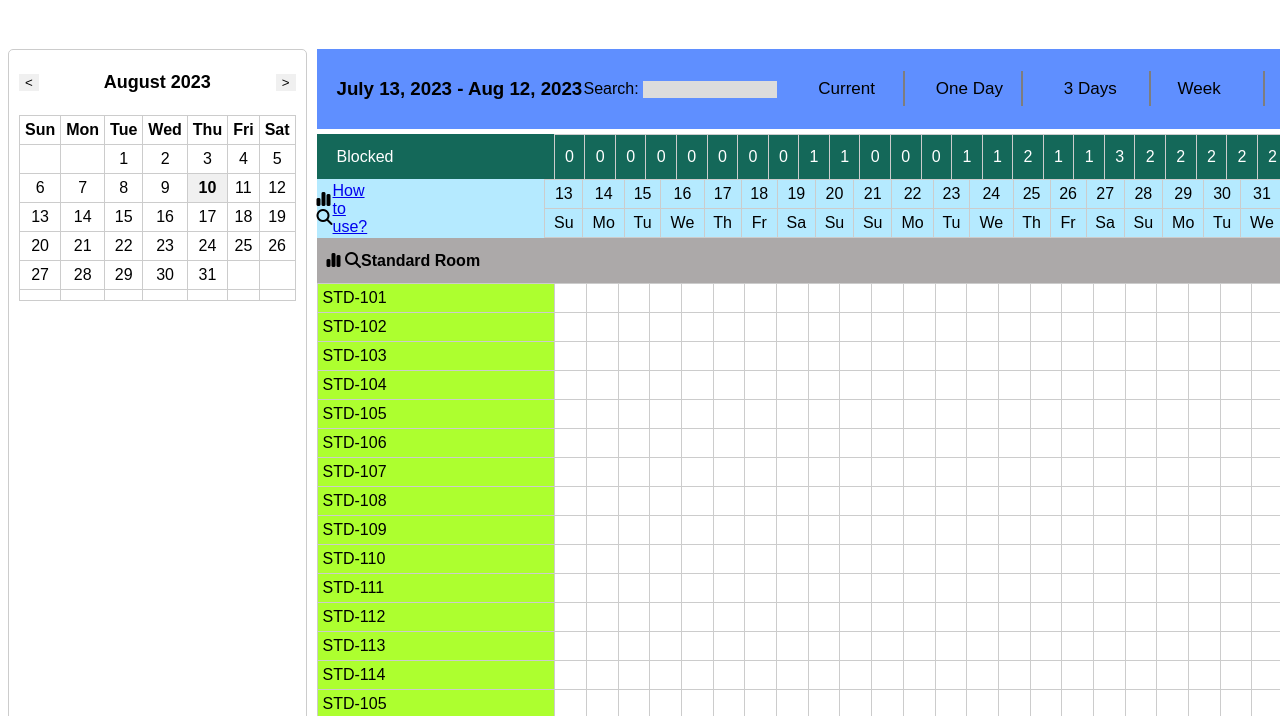
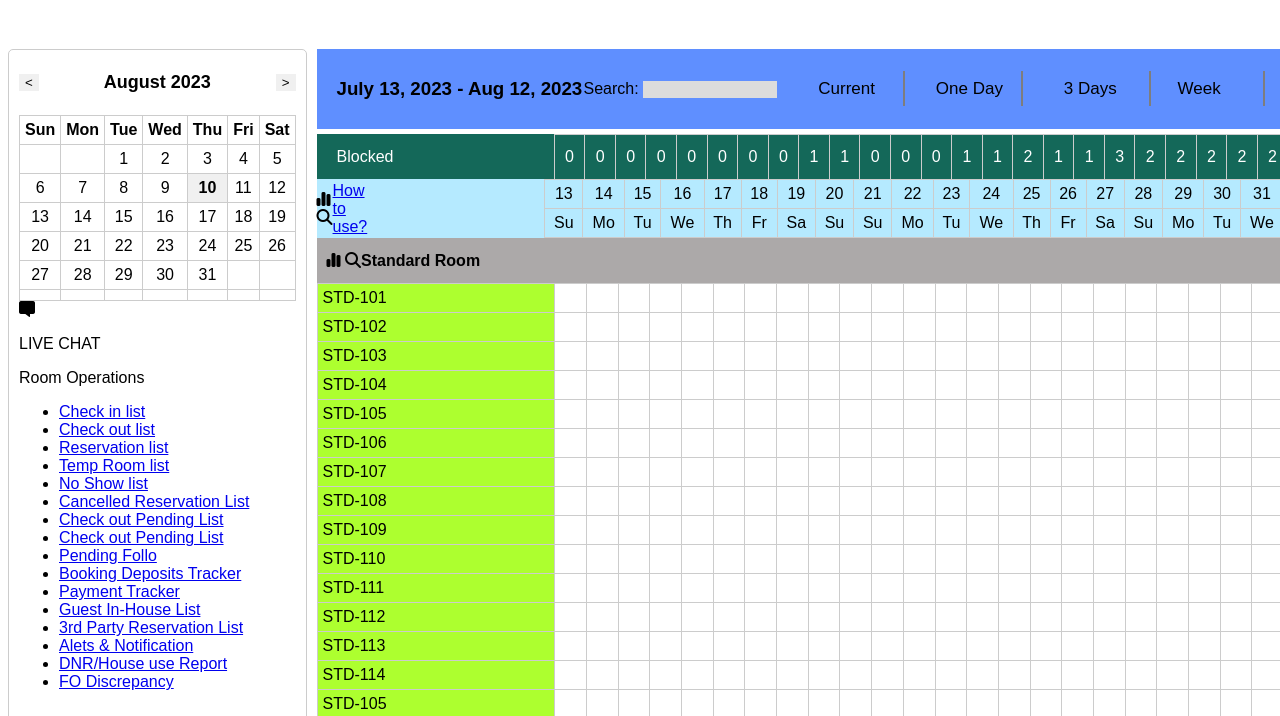
Before and after one commit to Vikalp-Mishra03/admin_dashboard, a plain HTML site: page index.html in a window 1280 px wide. Shown: the part 82-798 px from the top of the page. Drawn offline with Linux system fonts and the light colour scheme.

Commit message:
adding live chat section

```diff
--- a/index.html
+++ b/index.html
@@ -57,6 +57,35 @@
                 </thead>
                 <tbody id="calendarBody"></tbody>
             </table>
+            <div class="live-chat">
+                <div class="live">
+                    <i class="fa-solid fa-message fa-flip-horizontal"></i>
+                    <p>LIVE CHAT</p>
+                </div>
+                <div class="links">
+                    <div class="link">
+                        <span>Room Operations</span>
+                        <ul>
+                            <li><a href="#">Check in list</a></li>
+                            <li><a href="#">Check out list</a></li>
+                            <li><a href="#">Reservation list</a></li>
+                            <li><a href="#">Temp Room list</a></li>
+                            <li><a href="#">No Show list</a></li>
+                            <li><a href="#">Cancelled Reservation List</a></li>
+                            <li><a href="#">Check out Pending List</a></li>
+                            <li><a href="#">Check out Pending List</a></li>
+                            <li><a href="#">Pending Follo</a></li>
+                            <li><a href="#">Booking Deposits Tracker</a></li>
+                            <li><a href="#">Payment Tracker</a></li>
+                            <li><a href="#">Guest In-House List</a></li>
+                            <li><a href="#">3rd Party Reservation List</a></li>
+                            <li><a href="#">Alets & Notification</a></li>
+                            <li><a href="#">DNR/House use Report</a></li>
+                            <li><a href="#">FO Discrepancy</a></li>
+                        </ul>
+                    </div>
+                </div>
+            </div>
         </div>
         <div class="right">
             <div class="top-header">
```
